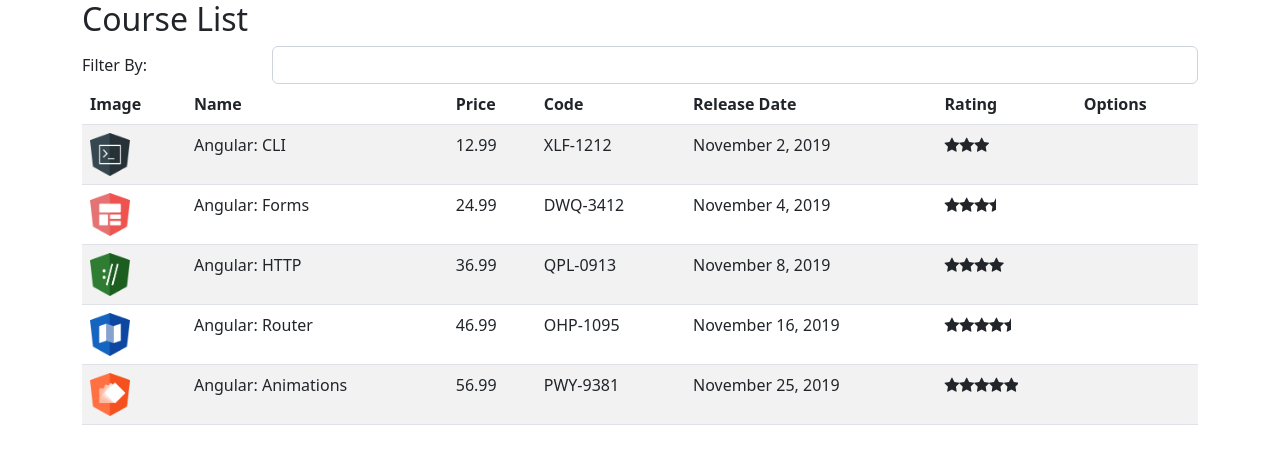
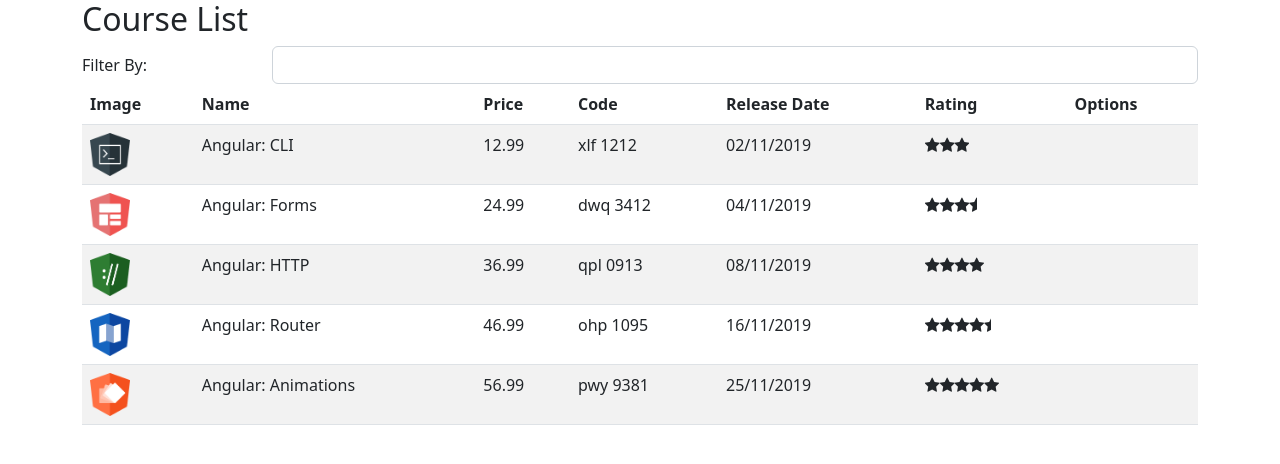
Before and after one commit to cristhiandevgo/course-manager, an Angular app: page / in a window 1280 px wide. Shown: the top 464 px of the page. Built offline with nearby package versions, Linux system fonts and the light colour scheme.

Commit message:
Add: Formatting the template with pipe /Formatando o template com o pipe

```diff
--- a/src/app/app.module.ts
+++ b/src/app/app.module.ts
@@ -5,12 +5,14 @@
 import { AppComponent } from './app.component';
 import { CourseListComponent } from './courses/course-list.component';
 import { StarComponent } from './courses/star/star.component';
+import { ReplacePipe } from './pipe/replace.pipe';
 
 @NgModule({
   declarations: [
     AppComponent,
 	CourseListComponent,
-	StarComponent
+	StarComponent,
+	ReplacePipe
   ],
   imports: [
     BrowserModule,
--- a/src/app/courses/course-list.component.html
+++ b/src/app/courses/course-list.component.html
@@ -24,8 +24,8 @@
 			<td><img [src]="course.imageUrl" width="40px" alt=""></td>
 			<td>{{course.name}}</td>
 			<td>{{course.price}}</td>
-			<td>{{course.code}}</td>
-			<td>{{course.releaseDate}}</td>
+			<td>{{course.code | lowercase | replace: "-": " "}}</td>
+			<td>{{course.releaseDate | date: "dd/MM/yyyy"}}</td>
 			<td>
 				<app-star [rating]="course.rating"></app-star>
 			</td>
--- /dev/null
+++ b/src/app/pipe/replace.pipe.ts
@@ -0,0 +1,10 @@
+import { Pipe, PipeTransform } from "@angular/core";
+
+@Pipe({
+	name: "replace"
+})
+export class ReplacePipe implements PipeTransform{
+	transform(value: string, char: string, valueToReplace: string){
+		return value.replace(char, valueToReplace);
+	}
+}
```
